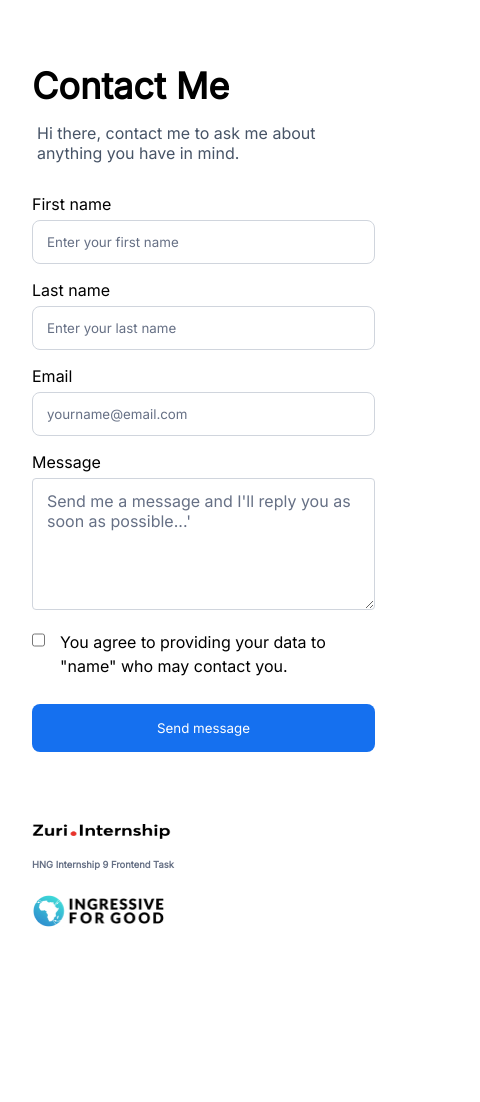
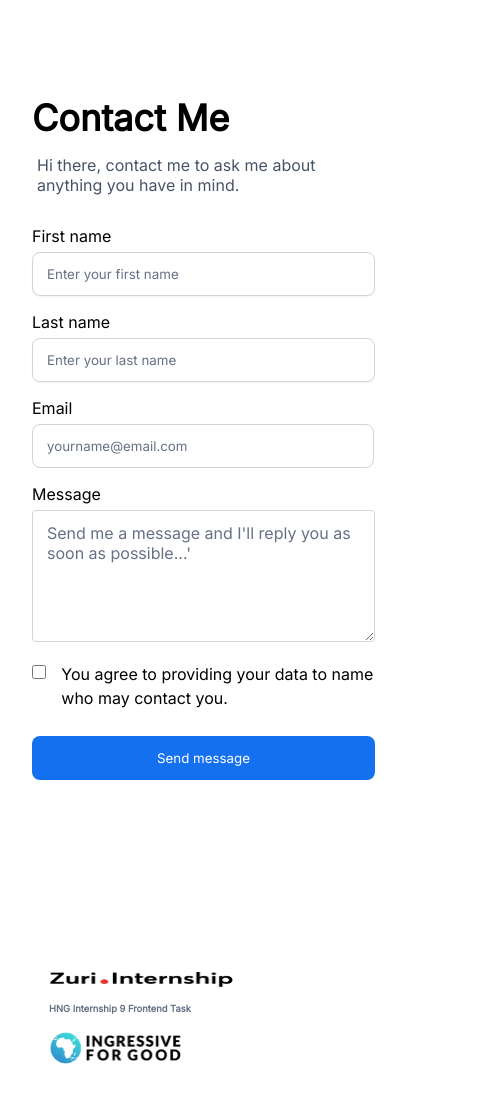
Before and after one commit to doziem/link_tree_app, a React (Create React App) app: page /contact in a window 390 px wide. Shown: the top 1102 px of the page, 480 px wide, since content can reach past the window. Before the commit the page ends 1000 px from the top, so only its background shows below. Built offline with nearby package versions, Linux system fonts and the light colour scheme.

Commit message:
made correction to reflect the the figma design

```diff
--- a/src/App.css
+++ b/src/App.css
@@ -283,23 +283,35 @@ a:hover {
   }
 }
 
-@media only screen and (max-width: 540px) {
+@media only screen and (max-width: 541px) {
   #profile__img {
     margin-top: 4rem;
   }
   .username {
     font-size: 2rem;
   }
+  p {
+    width: 311px;
+  }
 
   .form {
-    width: 100%;
-    margin-top: 4rem;
+    /* width: 100vw; */
+    /* align-items: center; */
+    display: flex;
+    flex-direction: column;
+    align-items: flex-start;
+    padding: 64px 0px;
+    /* gap: 48px; */
+    width: 375px;
+    height: 884px;
   }
   .form-group {
     display: flex;
-    /* align-items: center; */
+    width: 343px;
+
+    align-items: center;
     flex-direction: column;
-    /* justify-content: center; */
+    justify-content: center;
   }
   .form-control {
     display: flex;
@@ -313,13 +325,19 @@ a:hover {
     margin: 1rem 0;
     padding: 0.5rem 1rem;
   }
+  h1 {
+    width: 343px;
+    height: 44px;
+  }
   input[type='text'] {
     width: 343px;
     height: 44px;
     align-self: stretch;
+    box-shadow: 0px 1px 2px rgba(16, 24, 40, 0.05);
   }
   input[type='email'] {
-    width: 343px;
+    width: 342px;
+    box-sizing: none;
     height: 44px;
     align-self: stretch;
   }
@@ -327,27 +345,27 @@ a:hover {
   textarea {
     width: 343px;
     height: 132px;
-    align-self: stretch;
-    flex-grow: 1;
   }
   #btn__submit {
     width: 343px;
-    height: 48px;
-    align-self: stretch;
+    height: 44px;
   }
-
+  /* .checkbox-control {
+    width: 80vw;
+  } */
   .footer {
-    display: block;
-    width: 375px;
-    height: 196px;
+    display: flex;
+    flex-direction: column;
+    align-items: flex-start;
+    padding: 32px 17px;
   }
   .zuri-title {
-    width: 213px;
+    /* width: 213px; */
     height: 20px;
     margin: 16px 0px;
   }
   .zuri-logo {
-    width: 138.77px;
+    /* width: 138.77px; */
     height: 18.55px;
   }
   .first {
--- a/src/pages/Contact.js
+++ b/src/pages/Contact.js
@@ -3,38 +3,38 @@ import React from 'react';
 import { useState } from 'react';
 
 const Contact = () => {
-  // const [firstName, setFirstName] = useState('');
-  // const [lastName, setLastName] = useState('');
-  // const [email, setEmail] = useState('');
-  // const [message, setMessage] = useState('');
-  // const [check, setCheck] = useState(false);
+  const [firstName, setFirstName] = useState('');
+  const [lastName, setLastName] = useState('');
+  const [email, setEmail] = useState('');
+  const [message, setMessage] = useState('');
+  const [check, setCheck] = useState(false);
   const name = 'name';
 
-  // //   checkbox handler
-  // const handleCheck = () => {
-  //   setCheck((prev) => !prev);
-  // };
+  //   checkbox handler
+  const handleCheck = () => {
+    setCheck((prev) => !prev);
+  };
 
-  // //   submit handler
-  // const handleSubmit = (e) => {
-  //   e.preventDefault();
-  //   const registerValues = {
-  //     first_name: firstName,
-  //     last_name: lastName,
-  //     email,
-  //     message,
-  //     check,
-  //   };
-  //   console.log(registerValues);
-  //   // function to submit form to database
-  //   setFirstName('');
-  //   setLastName('');
-  //   setEmail('');
-  //   setMessage('');
-  // };
+  //   submit handler
+  const handleSubmit = (e) => {
+    e.preventDefault();
+    const registerValues = {
+      first_name: firstName,
+      last_name: lastName,
+      email,
+      message,
+      check,
+    };
+    console.log(registerValues);
+    // function to submit form to database
+    setFirstName('');
+    setLastName('');
+    setEmail('');
+    setMessage('');
+  };
 
   return (
-    <form className="form">
+    <form onSubmit={handleSubmit} className="form">
       <h1>Contact Me</h1>
       <p>Hi there, contact me to ask me about anything you have in mind.</p>
       <div className="form-group">
@@ -43,8 +43,8 @@ const Contact = () => {
           <input
             type="text"
             name="first_name"
-            // value={firstName}
-            // onChange={(e) => setFirstName(e.target.value)}
+            value={firstName}
+            onChange={(e) => setFirstName(e.target.value)}
             placeholder="Enter your first name"
             id="first_name"
           />
@@ -53,8 +53,8 @@ const Contact = () => {
           <label htmlFor="last_name">Last name</label>
           <input
             type="text"
-            // value={lastName}
-            // onChange={(e) => setLastName(e.target.value)}
+            value={lastName}
+            onChange={(e) => setLastName(e.target.value)}
             name="last_name"
             placeholder="Enter your last name"
             id="last_name"
@@ -66,8 +66,8 @@ const Contact = () => {
         <label htmlFor="email">Email</label>
         <input
           id="email"
-          // value={email}
-          // onChange={(e) => setEmail(e.target.value)}
+          value={email}
+          onChange={(e) => setEmail(e.target.value)}
           type="email"
           name="email"
           placeholder="yourname@email.com"
@@ -79,8 +79,8 @@ const Contact = () => {
         <textarea
           type="text"
           name="message"
-          // value={message}
-          // onChange={(e) => setMessage(e.target.value)}
+          value={message}
+          onChange={(e) => setMessage(e.target.value)}
           id="message"
           rows={6}
           placeholder="Send me a message and I'll reply you as soon as possible...'"
@@ -91,11 +91,11 @@ const Contact = () => {
         <input
           type="checkbox"
           name="name"
-          // value={check}
-          // onChange={handleCheck}
+          value={check}
+          onChange={handleCheck}
         />
         <label htmlFor="checkbox" className="checkbox">
-          You agree to providing your data to "{name}" who may contact you.
+          You agree to providing your data to {name} who may contact you.
         </label>
       </div>
       <button type="submit" id="btn__submit">
```
